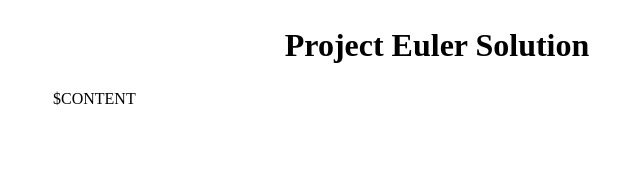
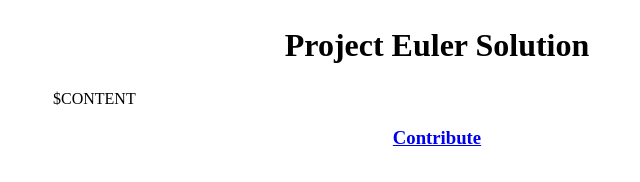
Before and after one commit to pe-solution/pe-solution.github.io, a website: page bin/template.html in a window 1280 px wide. Shown: the whole page, without its empty margins (203-843 px from the left). Drawn offline with nearby package versions, Linux system fonts and the light colour scheme.

Commit message:
template changed

```diff
--- a/bin/template.html
+++ b/bin/template.html
@@ -19,6 +19,9 @@
 				$CONTENT
 			</div>
 		</section>
+		<footer>
+			<h3><a href="https://github.com/pe-solution/pe-solution.github.io">Contribute</a></h3>
+		</footer>
 	</div>
 </body>
 </html>
--- a/src/css/style.css
+++ b/src/css/style.css
@@ -20,3 +20,10 @@
 	border-radius: 5px;
 	padding: 8px;
 }
+
+
+footer{
+    display: flex;
+    align-content: center;
+    justify-content: center;
+}
```
